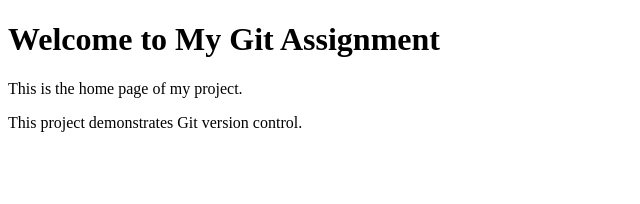
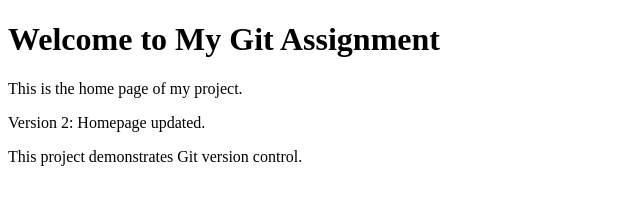
Before and after one commit to srujangowda07/SGA_Git_Assignment, a plain HTML site: page index.html in a window 1280 px wide. Shown: the whole page, without its empty margins (0-640 px from the left). Drawn offline with Linux system fonts and the light colour scheme.

Commit message:
Update homepage content

```diff
--- a/index.html
+++ b/index.html
@@ -8,6 +8,7 @@
 <body>
     <h1>Welcome to My Git Assignment</h1>
     <p>This is the home page of my project.</p>
+    <p>Version 2: Homepage updated.</p>
     <p>This project demonstrates Git version control.</p>
 </body>
 </html>
```
